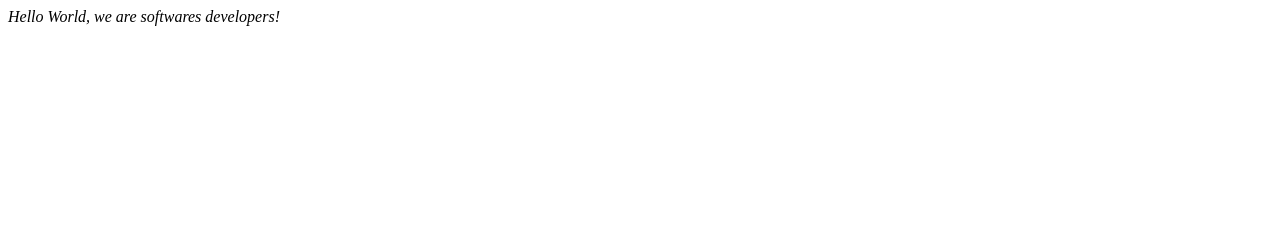
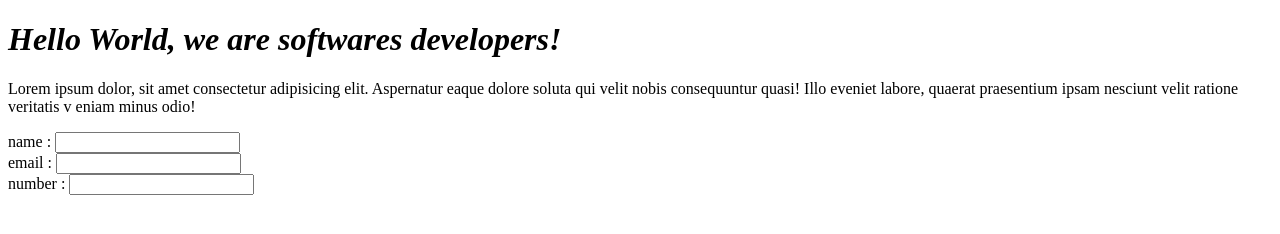
Before and after one commit to Berabjesus/Wabo-Bereket, a plain HTML site: page index.html in a window 1280 px wide. Drawn offline with Linux system fonts and the light colour scheme.

Commit message:
submit of the first 8 users stories

```diff
--- a/index.html
+++ b/index.html
@@ -7,10 +7,38 @@
   </head>
 
   <body>
-    <script src="https://cdn.freecodecamp.org/testable-projects-fcc/v1/bundle.js"></script>
-    <em> Hello World, we are softwares developers!</em>
+
+
+    <h1 id="title"><em> Hello World, we are softwares developers!</em></h1>
+    <p id="description">
+      Lorem ipsum dolor, sit amet consectetur adipisicing elit.
+      Aspernatur eaque dolore soluta qui velit nobis consequuntur quasi!
+       Illo eveniet labore, quaerat praesentium ipsam nesciunt velit ratione veritatis v
+       eniam minus odio!
+
+    </p>
+
+    <form action="" id="survey-form">
+        <label for="name"> name :
+          <input type="text" id="name" required>
+        </label><br>
+        <label for="email"> email :
+          <input type="email" name="email" id="email" required>
+        </label><br>
+        <label for="number"> number :
+          <input type="number" name="number" id="number">
+        </label><br>
+    </form>
     <!--
-
+      instructions
+      1-I can see a title with id="title" in H1 sized text. ok
+      2-I can see a short explanation with id="description" in P sized text. ok
+      3-I can see a form with id="survey-form". ok
+      4-Inside the form element, I am required to enter my name in a field with id="name". ok
+      5-Inside the form element, I am required to enter an email in a field with id="email". ok
+      6-If I enter an email that is not formatted correctly, I will see an HTML5 validation error.
+      7-Inside the form, I can enter a number in a field with id="number" ok
+      8-If I enter non-numbers in the number input, I will see an HTML5 validation error.
     Hello Camper!
 
     For now, the test suite only works in Chrome!
@@ -21,6 +49,7 @@
     - The freeCodeCamp Team
 
     -->
+    <script src="https://cdn.freecodecamp.org/testable-projects-fcc/v1/bundle.js"></script>
     <script  src="js/index.js"></script>
   </body>
 </html>
```
